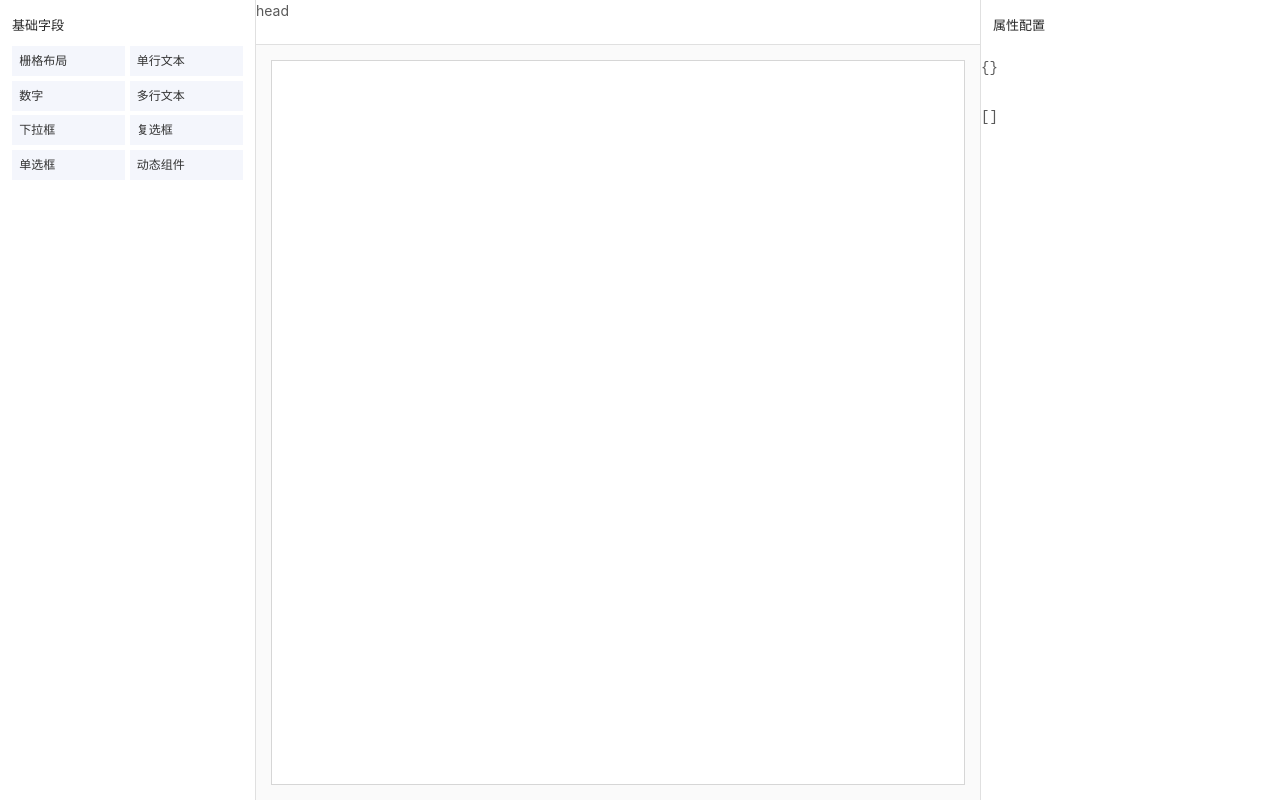
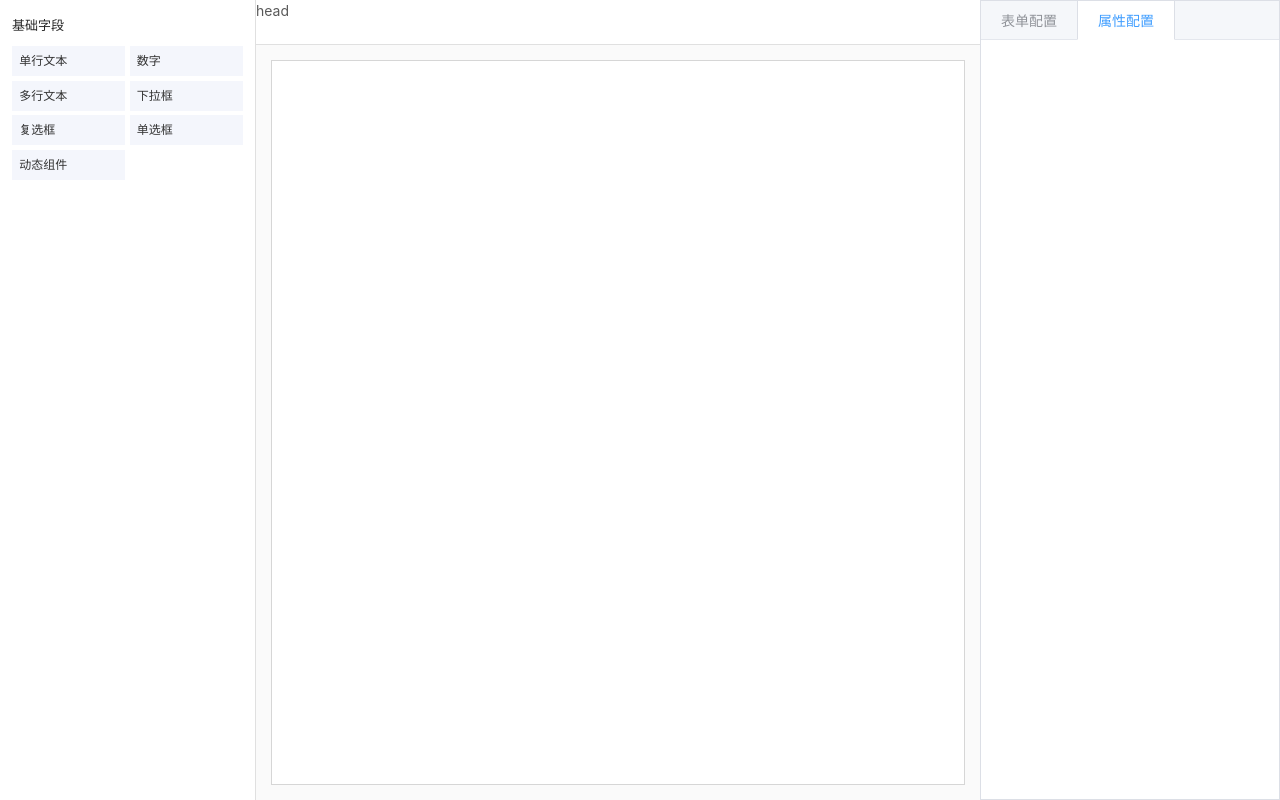
Before and after one commit to lanyuechen/lucy, a Vue app: page / in a window 1280 px wide. Built offline with nearby package versions, Linux system fonts and the light colour scheme.

Commit message:
样式调整

```diff
--- a/src/components/FormFoundry/config.json
+++ b/src/components/FormFoundry/config.json
@@ -1,15 +1,5 @@
 {
   "components": [
-    {
-      "type": "grid",
-      "title": "栅格布局",
-      "components": [
-        {
-          "type": "input",
-          "title": "单行文本"
-        }
-      ]
-    },
     {
       "type": "input",
       "title": "单行文本"
--- a/src/components/FormFoundry/index.vue
+++ b/src/components/FormFoundry/index.vue
@@ -51,15 +51,19 @@
       </div>
     </div>
     <div class="right">
-      <h2>属性配置</h2>
-      <div class="props-content">
-        <preview
-          v-model="dataSource[currentIdx]"
-          :data-source="currentProps"
-        />
-      </div>
-      <code><pre>{{ JSON.stringify(dataForm, undefined, 2) }}</pre></code>
-      <code><pre>{{ JSON.stringify(dataSource, undefined, 2) }}</pre></code>
+      <!-- <h2>属性配置</h2> -->
+      <el-tabs v-model="currentConfig" type="border-card">
+        <el-tab-pane label="表单配置" name="form">
+          <code><pre>{{ JSON.stringify(dataForm, undefined, 2) }}</pre></code>
+          <code><pre>{{ JSON.stringify(dataSource, undefined, 2) }}</pre></code>
+        </el-tab-pane>
+        <el-tab-pane label="属性配置" name="attr">
+          <preview
+            v-model="dataSource[currentIdx]"
+            :data-source="currentProps"
+          />
+        </el-tab-pane>
+      </el-tabs>
     </div>
   </div>
 </template>
@@ -81,6 +85,7 @@ export default {
   data() {
     return {
       current: '',
+      currentConfig: 'attr',
       menus: CONFIG.components,
       props: CONFIG.props,
       defines: CONFIG.defines,
@@ -170,10 +175,14 @@ export default {
   }
   .right {
     width: 300px;
-    border-left: 1px solid rgb(224, 224, 224);
-    padding: 8px 0;
-    display: flex;
-    flex-direction: column;
+    .el-tabs {
+      box-shadow: none;
+      height: 100%;
+    }
+    .el-tabs__item {
+      height: 45px;
+      line-height: 45px;
+    }
     &>h2 {
       padding: 8px 12px;
       font-size: 13px;
@@ -211,9 +220,6 @@ export default {
     }
   }
 }
-.props-content {
-  padding: 0 12px;
-}
 .drag-area {
   width: 100%;
   height: 100%;
```
